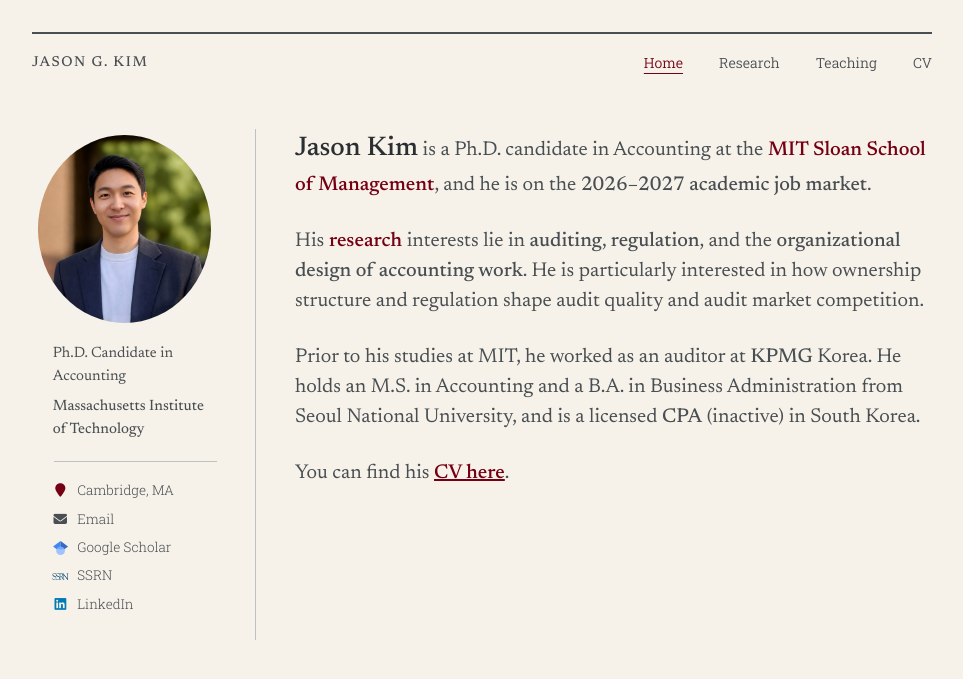
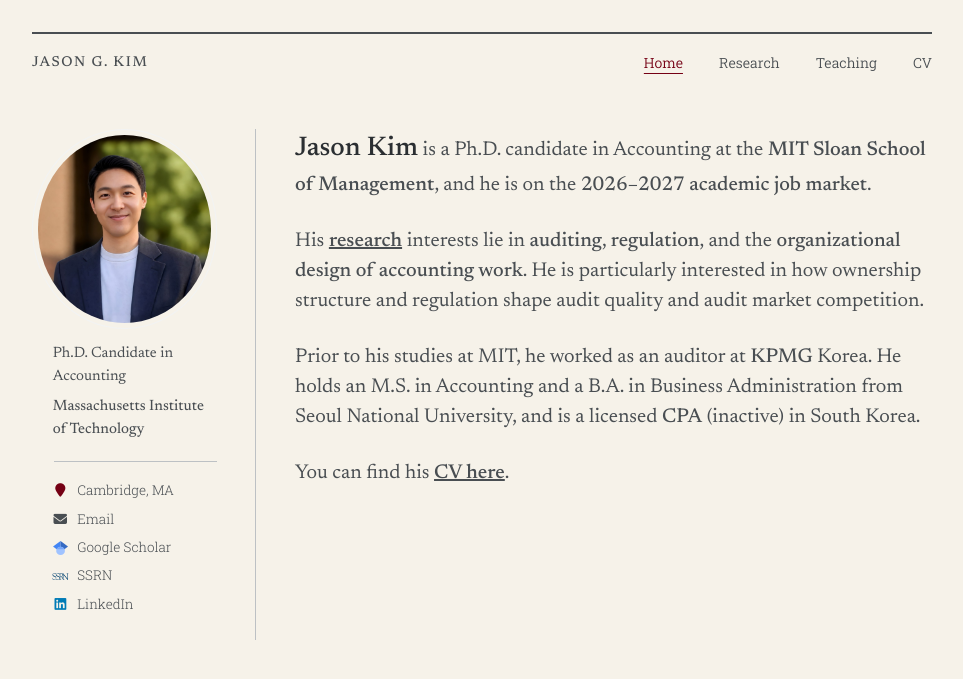
Before and after one commit to jgkim262/jgkim262.github.io, a Jekyll site: the page built from _pages/about.md, in a window 1280 px wide. Shown: the top 679 px of the page, without its empty margins (158-1121 px from the left). Built offline with Jekyll 4.4.1, drawn with Linux system fonts in a browser that asks for light colours; a style sheet for code colours, icons or effects is not loaded.

Commit message:
About: intro links in body text colour; underline research
Co-Authored-By: Claude Opus 5.5 <noreply@anthropic.com>

```diff
--- a/_pages/about.md
+++ b/_pages/about.md
@@ -15,7 +15,7 @@ redirect_from:
 
 <span class="jobmarket">Jason Kim</span> is a Ph.D. candidate in Accounting at the **[MIT Sloan School of Management](https://mitsloan.mit.edu/){: .keylink}**, and he is on the <span class="jobmarket-phrase">2026–2027 academic job market</span>.
 
-His [research](/research/){: .keylink} interests lie in <span class="medium">auditing</span>, <span class="medium">regulation</span>, and the <span class="medium">organizational design of accounting work</span>. He is particularly interested in how ownership structure and regulation shape audit quality and audit market competition.
+His [research](/research/){: .underline .keylink} interests lie in <span class="medium">auditing</span>, <span class="medium">regulation</span>, and the <span class="medium">organizational design of accounting work</span>. He is particularly interested in how ownership structure and regulation shape audit quality and audit market competition.
 
 Prior to his studies at MIT, he worked as an auditor at <span class="medium">KPMG</span> Korea. He holds an M.S. in Accounting and a B.A. in Business Administration from Seoul National University, and is a licensed <span class="medium">CPA</span> (inactive) in South Korea.
 
--- a/_sass/include/_utilities.scss
+++ b/_sass/include/_utilities.scss
@@ -390,6 +390,13 @@ body:hover .visually-hidden button {
    text but short of bold. Apply with: [text](url){: .keylink} */
 .page__content .keylink {
   font-weight: 530;
+}
+
+// Home intro links (MIT Sloan, research, CV here) in the body text colour
+// rather than cardinal, per Jason; hover included. Underlines come only from
+// .underline (research, CV here).
+.page__content .home-intro a.keylink {
+  color: inherit;
 }
 
 /* Medium weight — a lighter emphasis than .semibold, for phrases that should
```
